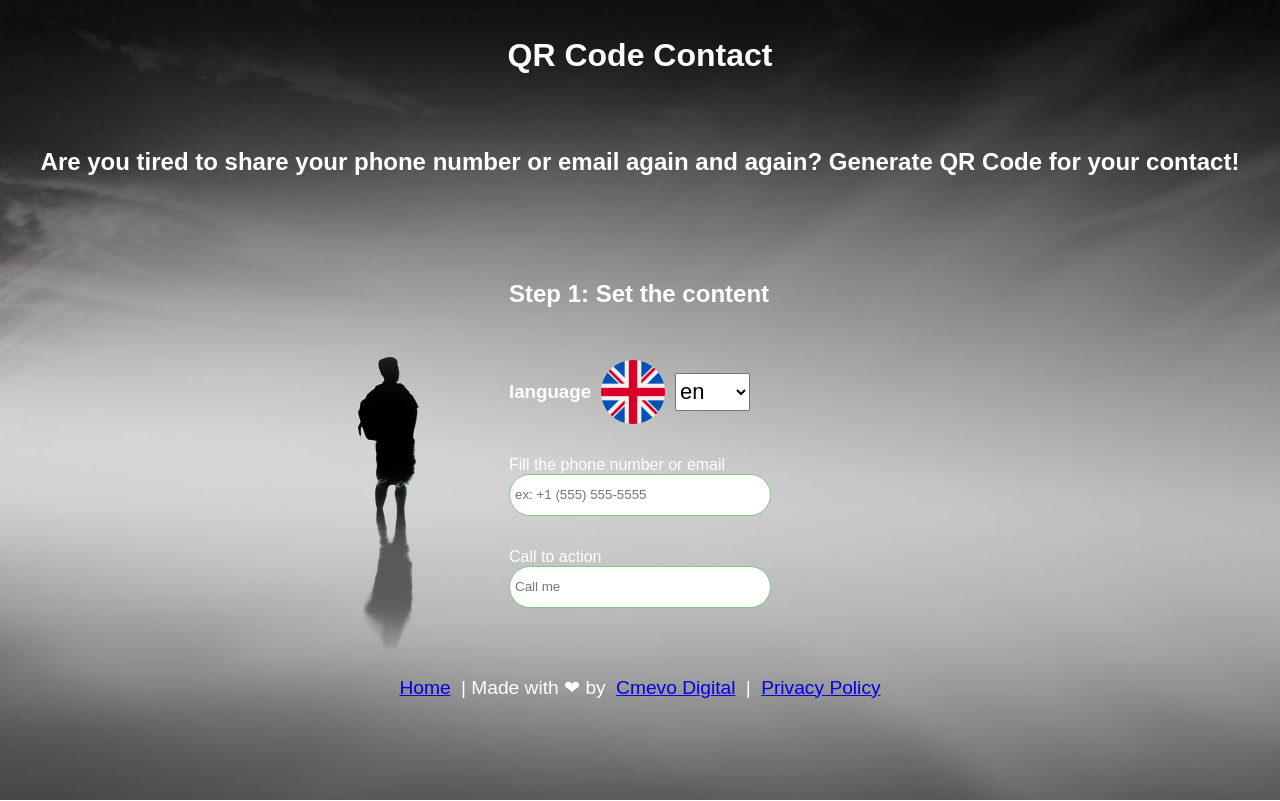
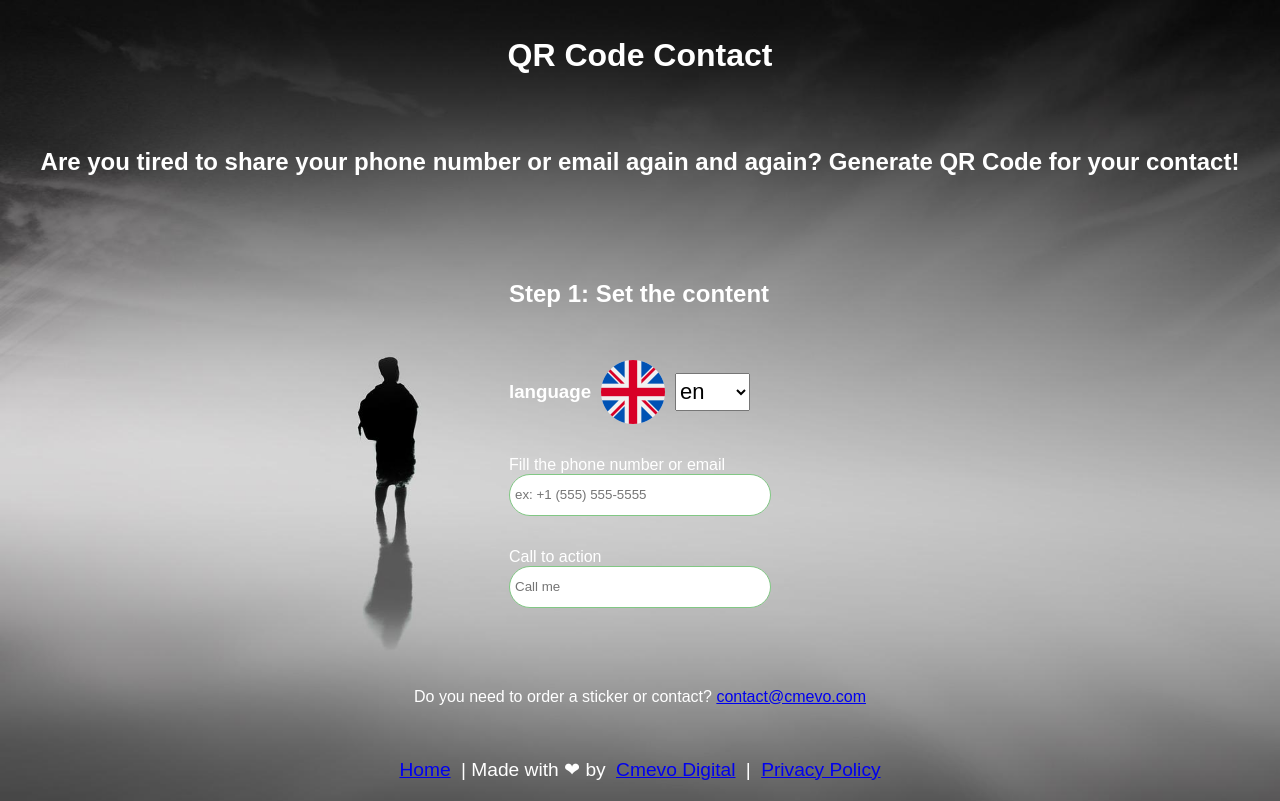
Before and after one commit to boobo94/qrcodecontact, a Vue app: page / in a window 1280 px wide. Built offline with nearby package versions, Linux system fonts and the light colour scheme.

Commit message:
Add contact email

```diff
--- a/src/App.vue
+++ b/src/App.vue
@@ -1,6 +1,6 @@
 <template>
-  <router-view/>
-    <FooterSection />
+  <router-view />
+  <FooterSection />
 </template>
 
 <script setup>
@@ -11,7 +11,7 @@ import FooterSection from './components/FooterSection.vue';
 body {
   padding: 0;
   margin: 0;
-  background-image: url('assets/images/background.jpg');
+  background-image: url("assets/images/background.jpg");
   background-size: cover;
   background-repeat: no-repeat;
   font-family: Arial, Helvetica, sans-serif;
--- a/src/components/QrGenerator.vue
+++ b/src/components/QrGenerator.vue
@@ -1,6 +1,9 @@
 <template>
   <div>
-    <SharePopup v-if="scope.showSharePopup" @onClose="scope.showSharePopup=!scope.showSharePopup" />
+    <SharePopup
+      v-if="scope.showSharePopup"
+      @onClose="scope.showSharePopup = !scope.showSharePopup"
+    />
 
     <div class="row justify-content-center">
       <h1>{{ t("page_title") }}</h1>
@@ -70,6 +73,13 @@
         </div>
       </div>
     </div>
+
+    <div class="row justify-content-center">
+      <p>
+        {{ t("contact_title") }}
+        <a href="mailto:contact@cmevo.com">contact@cmevo.com</a>
+      </p>
+    </div>
   </div>
 </template>
 
@@ -98,6 +108,7 @@ const { t } = useI18n({
       line2_label: 'Fill the phone number or email',
       title_step1: 'Step 1: Set the content',
       title_step2: 'Step 2: Preview',
+      contact_title: 'Do you need to order a sticker or contact?',
     },
     ro: {
       page_title: 'QR Code Contact',
@@ -109,6 +120,7 @@ const { t } = useI18n({
       line2_label: 'Introdu numărul de telefon sau adresa de email',
       title_step1: 'Pasul 1: Alege conținutul',
       title_step2: 'Pasul 2: Previzualizare',
+      contact_title: 'Vrei să comanzi un sticker sau să ne contactezi?',
     },
   },
 });
```
